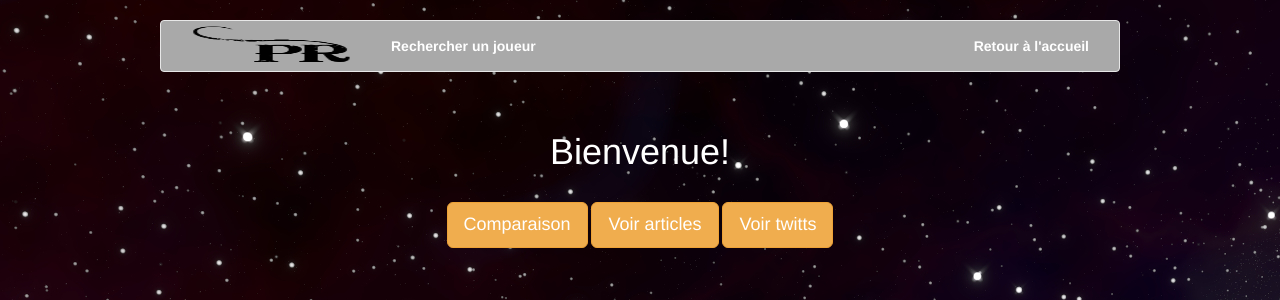
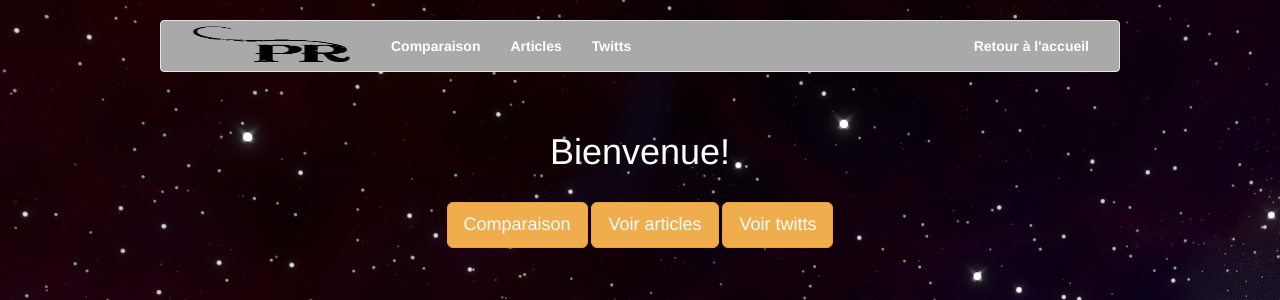
Before and after one commit to gautierlef/WebPA2022, a Flask app: page / in a window 1280 px wide. Shown: the top 300 px of the page. Run offline with Flask 2, Linux system fonts and the light colour scheme; some libraries are stand-ins or nearby versions.

Commit message:
Add navbar

```diff
--- a/templates/viewHeader.html
+++ b/templates/viewHeader.html
@@ -20,7 +20,13 @@
                 <div id="navbar" class="navbar-collapse collapse">
                     <ul class="nav navbar-nav">
                         <li class="nav-item">
-                            <a class="nav-link" style="color:white; font-weight:bold" href="/recherche">Rechercher un joueur</a>
+                            <a class="nav-link" style="color:white; font-weight:bold" href="/inputComparison">Comparaison</a>
+                        </li>
+                        <li class="nav-item">
+                            <a class="nav-link" style="color:white; font-weight:bold" href="/viewArticles">Articles</a>
+                        </li>
+                        <li class="nav-item">
+                            <a class="nav-link" style="color:white; font-weight:bold" href="/viewTwitts">Twitts</a>
                         </li>
                     </ul>
                     <ul class="nav navbar-nav navbar-right">
```
